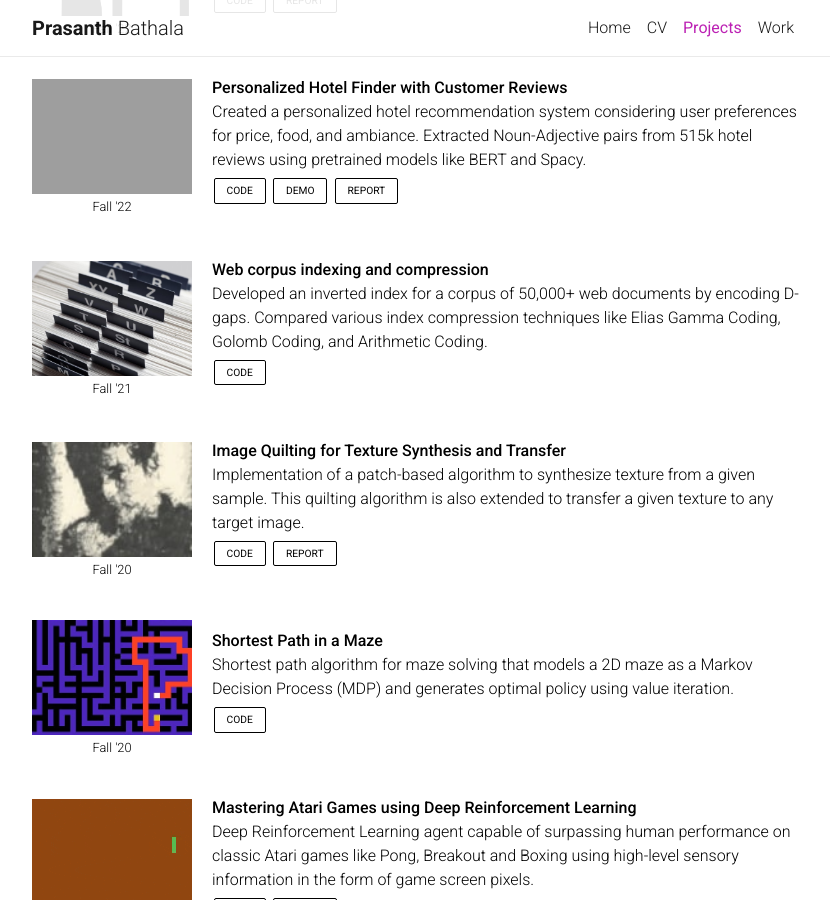
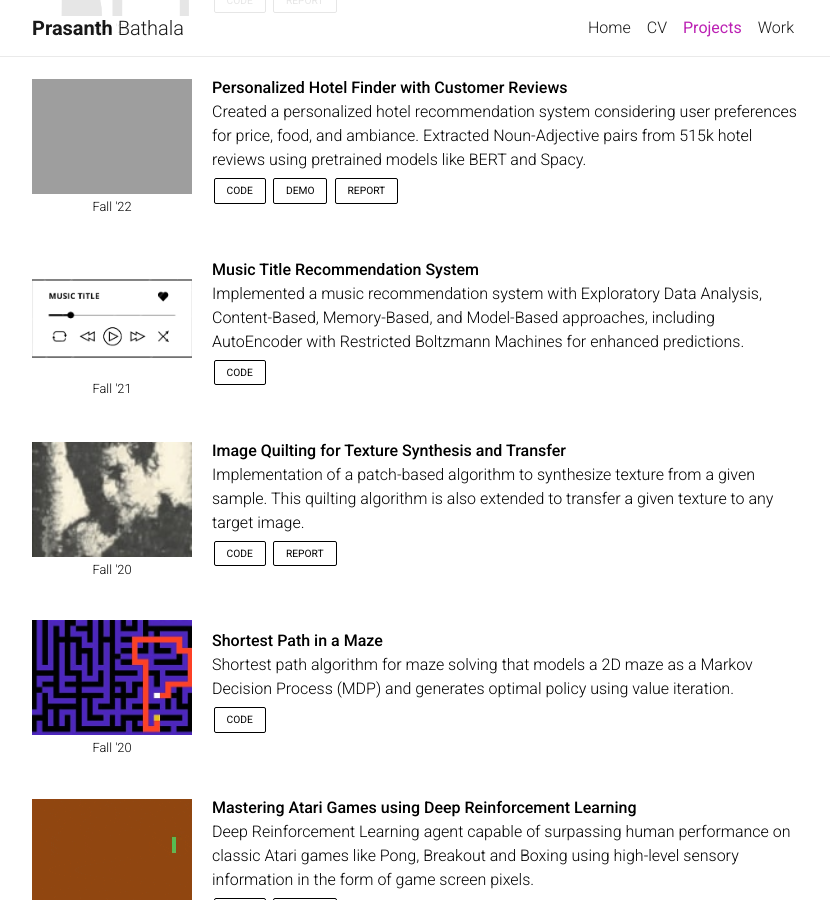
Before and after one commit to prasbathala/prasbathala.github.io, a Jekyll site: the page built from _pages/projects.md, in a window 1280 px wide and 900 px high, scrolled down 1499 px. Shown: the whole window, without its empty margins (223-1053 px from the left). Built offline with Jekyll 4.4.1, drawn with Linux system fonts in a browser that asks for light colours; nearby versions of some CDN libraries; comment, search, counter and statistics services are not loaded; a style sheet for code colours, icons or effects is not loaded.

Commit message:
Updated Research

```diff
--- a/_data/projects.yml
+++ b/_data/projects.yml
@@ -47,14 +47,14 @@
     blog:
     report: https://github.com/hsurya08/Personalized-Hotel-Recommender-using-Sentiment-Analysis
 
-- title: Web corpus indexing and compression
+- title: Music Title Recommendation System
   image:
-    src: /assets/img/project/indexing.jpg
+    src: assets/img/project/musictitle.png
     alt:
   date: Fall '21
-  description: Developed an inverted index for a corpus of 50,000+ web documents by encoding D-gaps. Compared various index compression techniques like Elias Gamma Coding, Golomb Coding, and Arithmetic Coding.
+  description: Implemented a music recommendation system with Exploratory Data Analysis, Content-Based, Memory-Based, and Model-Based approaches, including AutoEncoder with Restricted Boltzmann Machines for enhanced predictions.
   links:
-    code: https://github.com/shubhlohiya/corpus-indexing-compression
+    code: https://github.com/prasbathala/Music-Title-Recommendation-System
     demo:
     blog:
     report:
```
Also changed, not shown: assets/img/project/musictitle.png (added).
